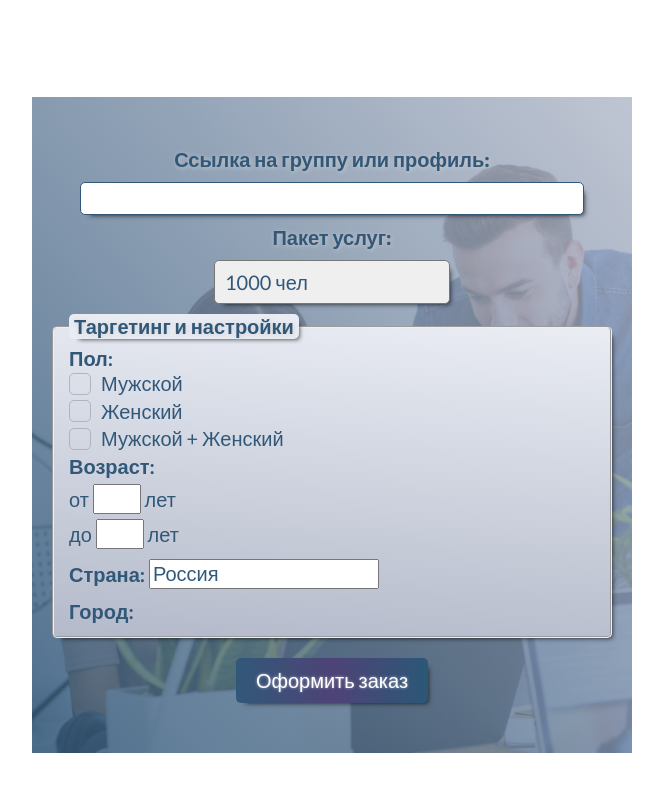
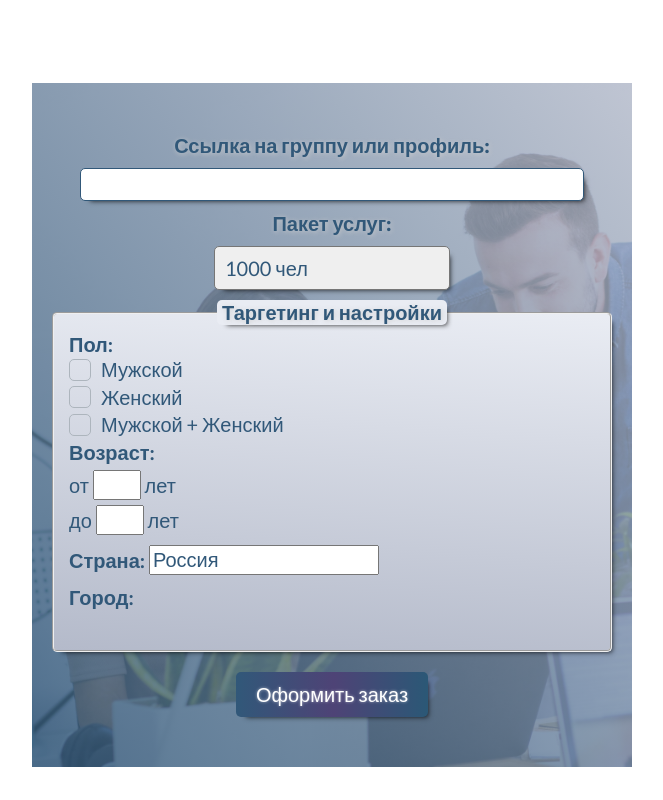
Before and after one commit to bevzenj/zakaz, a plain HTML site: page index.html in a window 1280 px wide. Shown: the whole page, without its empty margins (308-971 px from the left). Drawn offline with Linux system fonts and the light colour scheme.

Commit message:
update city

```diff
--- a/index.html
+++ b/index.html
@@ -56,7 +56,8 @@
             </div>
             <div class="city">
                 <label for="city" class="subtitle">Город:</label>
-                <span contenteditable="true" class="city-input"></span>
+                <textarea name="city" class="city-input" cols="0" rows="1" wrap="soft">
+                </textarea>
             </div>
         </fieldset>
         <button class="btn">Оформить заказ</button>
--- a/style.css
+++ b/style.css
@@ -57,6 +57,7 @@ input {
 .title {
     font-weight: 900;
     text-shadow: 1px 1px 5px rgba(206,206,206,0.89);
+    text-align: center;
 }
 
 .subtitle {
@@ -146,9 +147,11 @@ input {
 }
 
 .city-input {
-    padding: 2px;
-    word-wrap: break-word;
-    word-break: break-all;
+    background: none;
+    border: none;
+    display: inline-table;
+    font-size: 20px;
+    color: #315879;
     width: 100%;
 }
 
```
